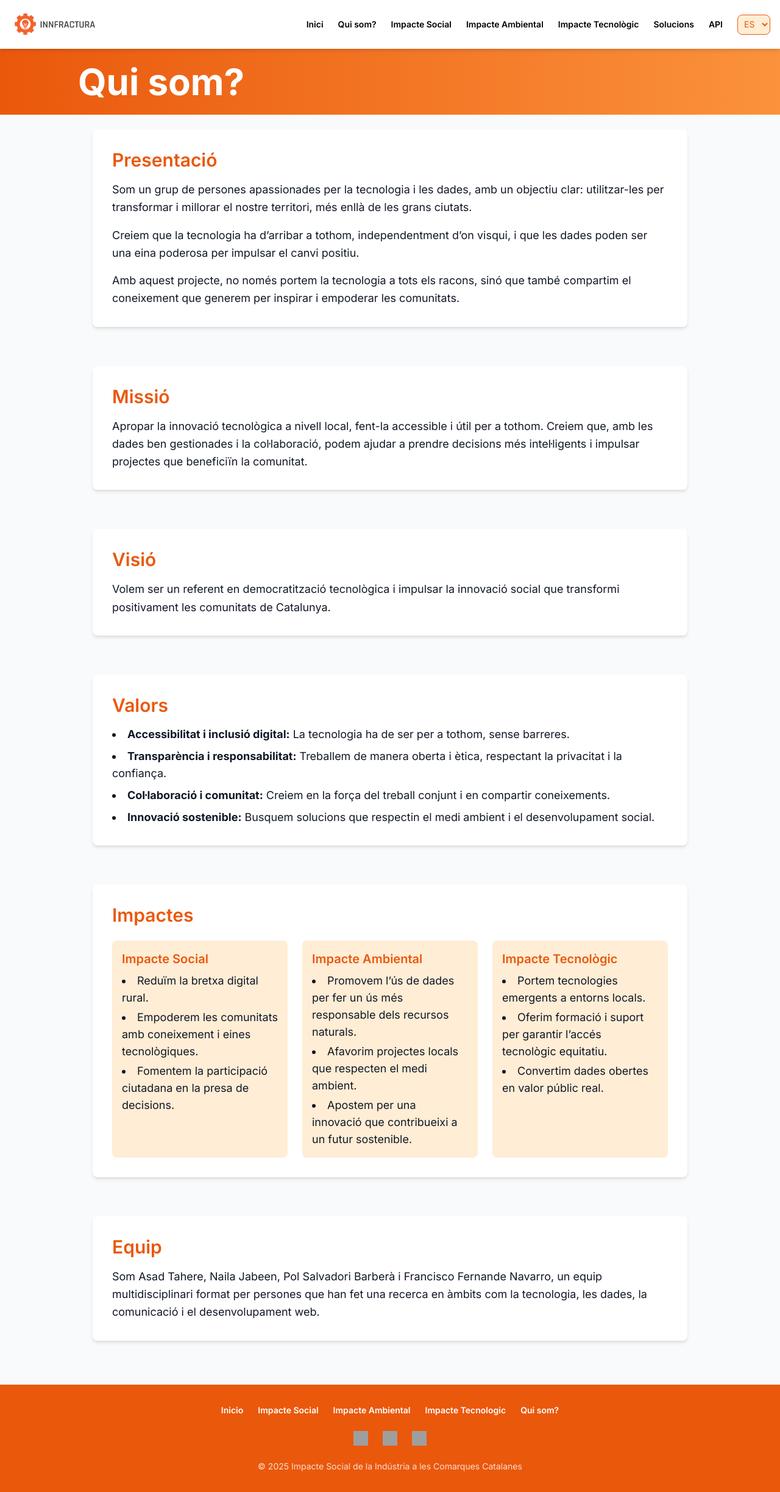
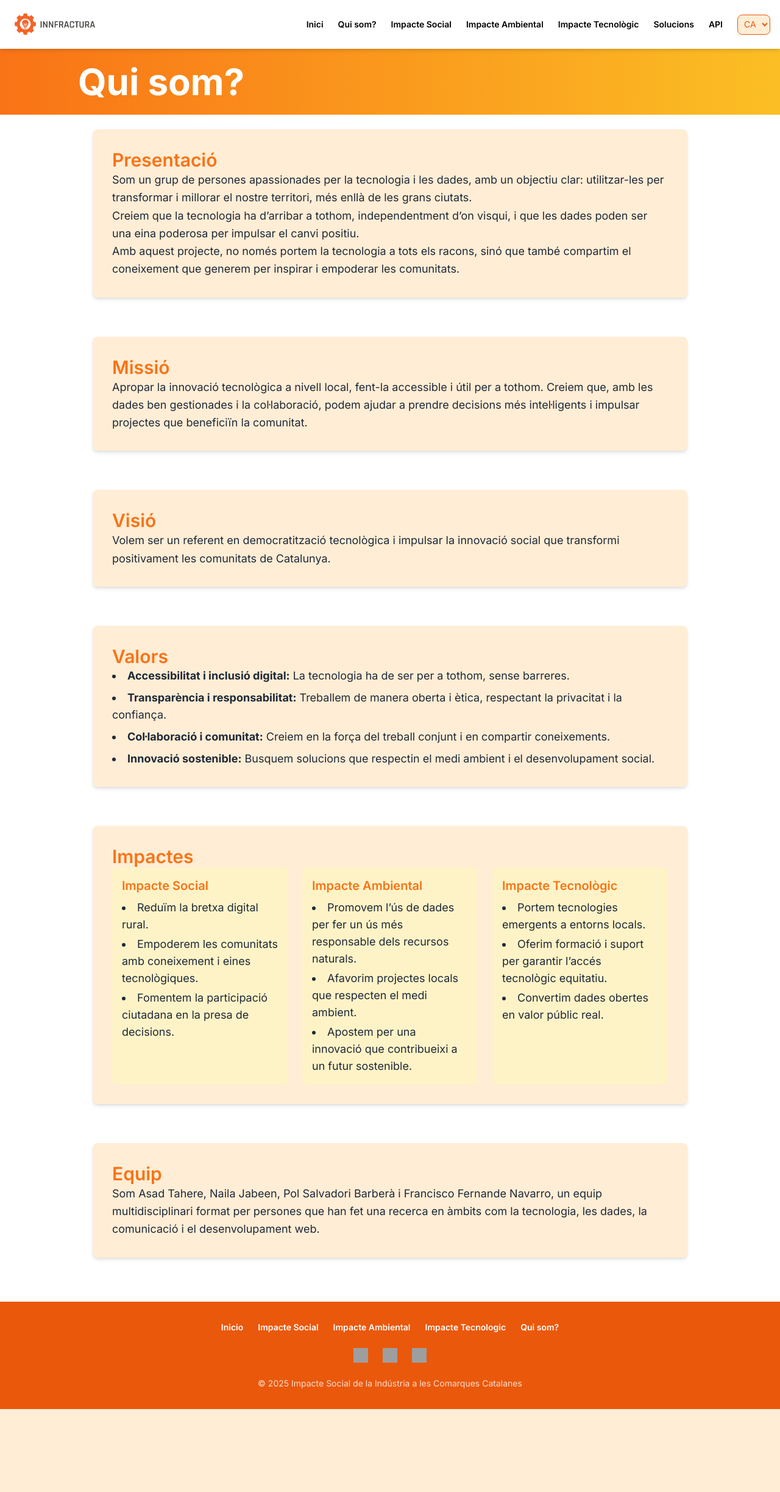
Before and after one commit to AsadSaidi/DIG_AdaLovelace_ODS9, a PHP site: page /views/qui_som.php in a window 1280 px wide. Shown: the whole page at 61% size. After the commit the page ends 2310 px from the top, so only its background shows below. Run offline with PHP 8.4, Linux system fonts and the light colour scheme; some libraries are stand-ins or nearby versions; grey boxes are pictures that could not be loaded.

Commit message:
modificacionss

```diff
--- a/views/qui_som.php
+++ b/views/qui_som.php
@@ -10,7 +10,7 @@
     body {
       font-family: 'Inter', sans-serif;
       margin: 0;
-      background-color: #f4f4f4;
+      background-color: #FFFFFF; /* Fons blanc pur */
     }
     .animate-fade-in {
       animation: fadeIn 1s ease-in-out;
@@ -31,25 +31,24 @@
       transition: color 0.2s ease-in-out;
     }
     details summary:hover {
-      color: #1E40AF;
+      color: #FB923C; /* Taronja suau per a hover */
     }
-     /* Sobreescrita de l'estil :hover del menú de navegació */
     nav a:hover {
-      color: #F97316 !important; /* Taronja per a l'hover */
+      color: #F97316 !important; /* Taronja vibrant per a hover */
       transform: scale(1.05);
     }
   </style>
 </head>
-<body class="bg-gray-50 min-h-screen text-gray-900">
+<body class="min-h-screen text-[#1F2937]">
   <?php include '../includes/header.php' ?>
 
-  <header class="bg-gradient-to-r from-orange-600 to-orange-400 text-white p-6">
+  <header class="bg-gradient-to-r from-[#F97316] to-[#FBBF24] text-white p-6">
     <h1 class="text-6xl font-bold max-w-5xl mx-auto animate-fade-in text-white">Qui som?</h1>
   </header>
 
   <main class="max-w-5xl mx-auto p-6 space-y-16">
-    <section class="bg-white p-8 rounded-lg shadow-md space-y-4">
-      <h2 class="text-3xl font-semibold text-orange-600 animate-fade-in">Presentació</h2>
+    <section class="bg-orange-100 p-8 rounded-lg shadow-md hover-scale">
+      <h2 class="text-3xl font-semibold text-[#F97316] animate-fade-in">Presentació</h2>
       <p class="text-lg leading-relaxed">
         Som un grup de persones apassionades per la tecnologia i les dades, amb un objectiu clar: utilitzar-les per transformar i millorar el nostre territori, més enllà de les grans ciutats.
       </p>
@@ -61,22 +60,22 @@
       </p>
     </section>
 
-    <section class="bg-white p-8 rounded-lg shadow-md space-y-4">
-      <h2 class="text-3xl font-semibold text-orange-600 animate-fade-in">Missió</h2>
+    <section class="bg-orange-100 p-8 rounded-lg shadow-md hover-scale">
+      <h2 class="text-3xl font-semibold text-[#F97316] animate-fade-in">Missió</h2>
       <p class="text-lg leading-relaxed">
         Apropar la innovació tecnològica a nivell local, fent-la accessible i útil per a tothom. Creiem que, amb les dades ben gestionades i la col·laboració, podem ajudar a prendre decisions més intel·ligents i impulsar projectes que beneficiïn la comunitat.
       </p>
     </section>
 
-    <section class="bg-white p-8 rounded-lg shadow-md space-y-4">
-      <h2 class="text-3xl font-semibold text-orange-600 animate-fade-in">Visió</h2>
+    <section class="bg-orange-100 p-8 rounded-lg shadow-md hover-scale">
+      <h2 class="text-3xl font-semibold text-[#F97316] animate-fade-in">Visió</h2>
       <p class="text-lg leading-relaxed">
         Volem ser un referent en democratització tecnològica i impulsar la innovació social que transformi positivament les comunitats de Catalunya.
       </p>
     </section>
 
-    <section class="bg-white p-8 rounded-lg shadow-md space-y-4">
-      <h2 class="text-3xl font-semibold text-orange-600 animate-fade-in">Valors</h2>
+    <section class="bg-orange-100 p-8 rounded-lg shadow-md hover-scale">
+      <h2 class="text-3xl font-semibold text-[#F97316] animate-fade-in">Valors</h2>
       <ul class="list-disc list-inside text-lg space-y-2">
         <li><strong>Accessibilitat i inclusió digital:</strong> La tecnologia ha de ser per a tothom, sense barreres.</li>
         <li><strong>Transparència i responsabilitat:</strong> Treballem de manera oberta i ètica, respectant la privacitat i la confiança.</li>
@@ -85,27 +84,27 @@
       </ul>
     </section>
 
-    <section class="bg-white p-8 rounded-lg shadow-md space-y-6">
-      <h2 class="text-3xl font-semibold text-orange-600 animate-fade-in">Impactes</h2>
+    <section class="bg-orange-100 p-8 rounded-lg shadow-md hover-scale">
+      <h2 class="text-3xl font-semibold text-[#F97316] animate-fade-in">Impactes</h2>
       <div class="grid grid-cols-1 md:grid-cols-3 gap-6">
-        <div class="bg-orange-100 p-4 rounded-lg">
-          <h3 class="text-xl font-semibold mb-2 text-orange-600">Impacte Social</h3>
+        <div class="bg-[#FEF3C7] p-4 rounded-lg">
+          <h3 class="text-xl font-semibold mb-2 text-[#F97316]">Impacte Social</h3>
           <ul class="list-disc list-inside text-lg space-y-1">
             <li>Reduïm la bretxa digital rural.</li>
             <li>Empoderem les comunitats amb coneixement i eines tecnològiques.</li>
             <li>Fomentem la participació ciutadana en la presa de decisions.</li>
           </ul>
         </div>
-        <div class="bg-orange-100 p-4 rounded-lg">
-          <h3 class="text-xl font-semibold mb-2 text-orange-600">Impacte Ambiental</h3>
+        <div class="bg-[#FEF3C7] p-4 rounded-lg">
+          <h3 class="text-xl font-semibold mb-2 text-[#F97316]">Impacte Ambiental</h3>
           <ul class="list-disc list-inside text-lg space-y-1">
             <li>Promovem l’ús de dades per fer un ús més responsable dels recursos naturals.</li>
             <li>Afavorim projectes locals que respecten el medi ambient.</li>
             <li>Apostem per una innovació que contribueixi a un futur sostenible.</li>
           </ul>
         </div>
-        <div class="bg-orange-100 p-4 rounded-lg">
-          <h3 class="text-xl font-semibold mb-2 text-orange-600">Impacte Tecnològic</h3>
+        <div class="bg-[#FEF3C7] p-4 rounded-lg">
+          <h3 class="text-xl font-semibold mb-2 text-[#F97316]">Impacte Tecnològic</h3>
           <ul class="list-disc list-inside text-lg space-y-1">
             <li>Portem tecnologies emergents a entorns locals.</li>
             <li>Oferim formació i suport per garantir l’accés tecnològic equitatiu.</li>
@@ -115,17 +114,15 @@
       </div>
     </section>
 
-    <section class="bg-white p-8 rounded-lg shadow-md space-y-4">
-      <h2 class="text-3xl font-semibold text-orange-600 animate-fade-in">Equip</h2>
+    <section class="bg-orange-100 p-8 rounded-lg shadow-md hover-scale">
+      <h2 class="text-3xl font-semibold text-[#F97316] animate-fade-in">Equip</h2>
       <p class="text-lg leading-relaxed">
         Som Asad Tahere, Naila Jabeen, Pol Salvadori Barberà i Francisco Fernande Navarro, un equip multidisciplinari format per persones que han fet una recerca en àmbits com la tecnologia, les dades, la comunicació i el desenvolupament web.
       </p>
     </section>
   </main>
-  <script src="scripts/traducir.js"></script>
+  <script src="../scripts/traducir.js"></script>
   <div id="google_translate_element" style="display:none"></div>
   <?php include '../includes/footer.php' ?>
-  <script src="../scripts/traducir.js"></script>
-  <div id="google_translate_element" style="display:none"></div>
 </body>
 </html>
```
Also changed, not shown: index.php (+54 -53 lines).
